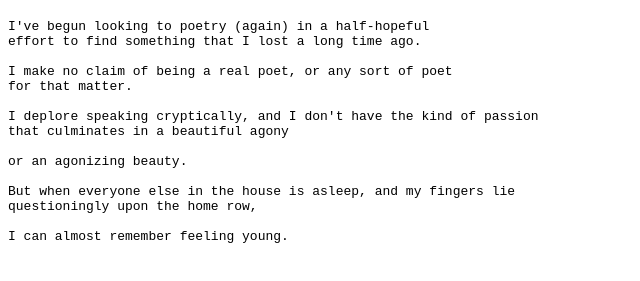
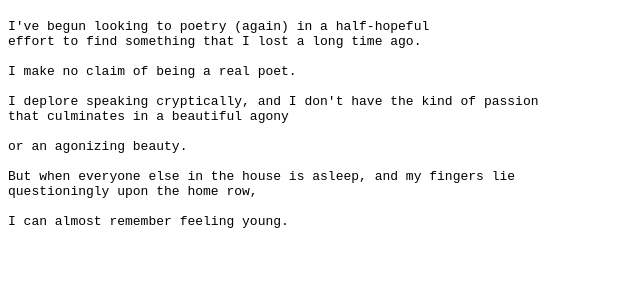
Before and after one commit to leighcee/justme, a plain HTML site: page poetry/once.html in a window 1280 px wide. Shown: the part 61-342 px from the top of the page, without its empty margins (0-640 px from the left). Drawn offline with Linux system fonts and the light colour scheme.

Commit message:
update once.html

```diff
--- a/poetry/once.html
+++ b/poetry/once.html
@@ -15,8 +15,7 @@
 I've begun looking to poetry (again) in a half-hopeful
 effort to find something that I lost a long time ago.
 
-I make no claim of being a real poet, or any sort of poet
-for that matter.
+I make no claim of being a real poet.
 
 I deplore speaking cryptically, and I don't have the kind of passion
 that culminates in a beautiful agony
```
